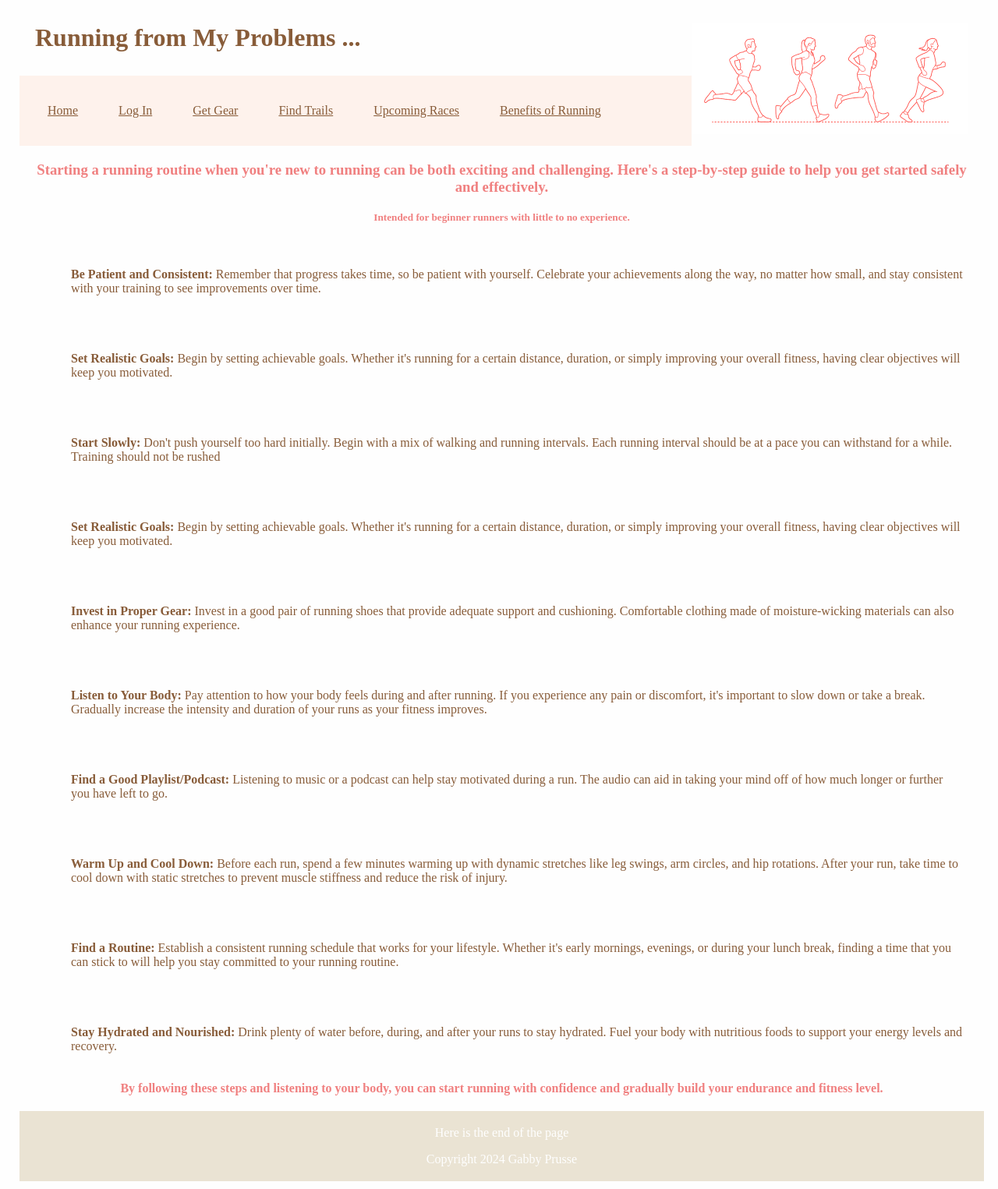
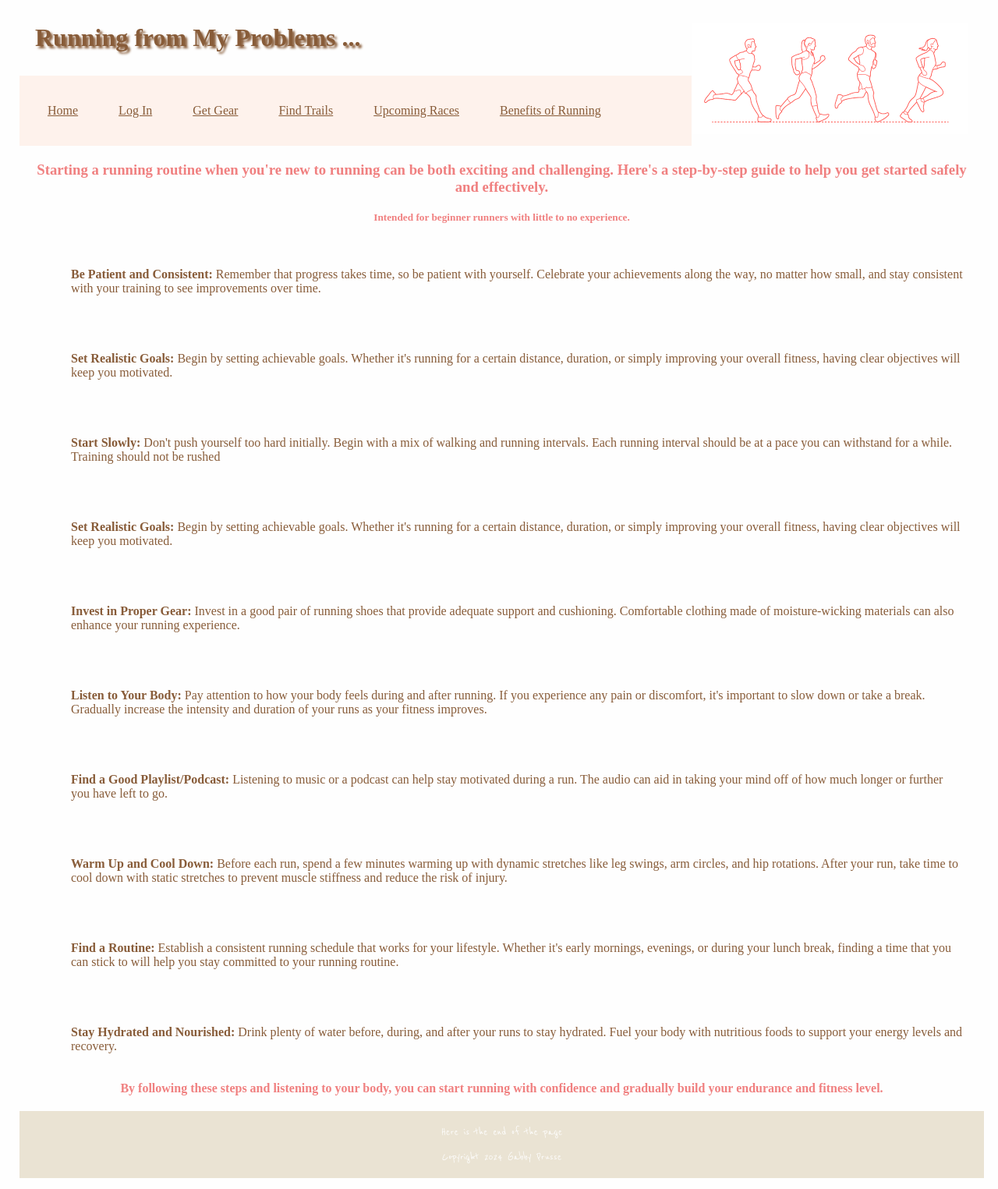
Before and after one commit to gabbyprusse/CS408_WebPage, a PHP site: page /main.php in a window 1280 px wide. Shown: the whole page at 78% size. Run offline with PHP 8.4, Linux system fonts and the light colour scheme.

Commit message:
google font

```diff
--- a/About.css
+++ b/About.css
@@ -61,7 +61,7 @@ h3, h4, h5 {
 }
 
 footer {
-    font-family: Didot, serif;
+    font-family: "Reenie Beanie", cursive;
     text-align: center;
     padding: 3px;
     margin: 10px;
--- a/About.php
+++ b/About.php
@@ -5,6 +5,9 @@
     <title>Running for NonRunners</title>
     <link rel="icon" href="favicon.png">
     <link rel="stylesheet" href="About.css">
+    <link rel="preconnect" href="https://fonts.googleapis.com">
+    <link rel="preconnect" href="https://fonts.gstatic.com" crossorigin>
+    <link href="https://fonts.googleapis.com/css2?family=Reenie+Beanie&display=swap" rel="stylesheet">
 </head>
 <body>
 <?php require_once "header.php";
--- a/NewUser.css
+++ b/NewUser.css
@@ -73,7 +73,7 @@ label, input, form {
 }
 
 footer {
-    font-family: Didot, serif;
+    font-family: "Reenie Beanie", cursive;
     text-align: center;
     padding: 3px;
     margin: 10px;
--- a/NewUser.php
+++ b/NewUser.php
@@ -4,6 +4,9 @@
         <title>New User</title>
         <link rel="icon" href="favicon.png">
         <link rel="stylesheet" href="NewUser.css">
+    <link rel="preconnect" href="https://fonts.googleapis.com">
+    <link rel="preconnect" href="https://fonts.gstatic.com" crossorigin>
+    <link href="https://fonts.googleapis.com/css2?family=Reenie+Beanie&display=swap" rel="stylesheet">
     </head>
 
     <body>
--- a/Profile.css
+++ b/Profile.css
@@ -54,7 +54,7 @@ strong, .benefits, .profileTitle {
 }
 
 footer {
-    font-family: Didot, serif;
+    font-family: "Reenie Beanie", cursive;
     text-align: center;
     padding: 3px;
     background-color: #eae3d3;
--- a/Profile.php
+++ b/Profile.php
@@ -4,6 +4,9 @@
     <title>Profile</title>
     <link rel="icon" href="favicon.png">
     <link rel="stylesheet" href="Profile.css">
+    <link rel="preconnect" href="https://fonts.googleapis.com">
+    <link rel="preconnect" href="https://fonts.gstatic.com" crossorigin>
+    <link href="https://fonts.googleapis.com/css2?family=Reenie+Beanie&display=swap" rel="stylesheet">
 </head>
 <body>
 
--- a/SignIn.css
+++ b/SignIn.css
@@ -71,7 +71,7 @@ form {
 }
 
 footer {
-    font-family: Didot, serif;
+    font-family: "Reenie Beanie", cursive;
     text-align: center;
     padding: 3px;
     margin: 10px;
--- a/SignIn.php
+++ b/SignIn.php
@@ -5,6 +5,9 @@
     <title>Sign In</title>
   <link rel="icon" href="favicon.png">
   <link rel="stylesheet" href="SignIn.css">
+    <link rel="preconnect" href="https://fonts.googleapis.com">
+    <link rel="preconnect" href="https://fonts.gstatic.com" crossorigin>
+    <link href="https://fonts.googleapis.com/css2?family=Reenie+Beanie&display=swap" rel="stylesheet">
 </head>
 <body>
 <?php
--- a/header.php
+++ b/header.php
@@ -1,5 +1,7 @@
 
-  <h1>Running from My Problems ...<img src="img.png" alt="cool pic"></h1>
+</head>
+<body>
+<h1 id="title">Running from My Problems ...<img src="img.png" alt="cool pic"></h1>
 
     <ul class="MainPage">
         <li><a href="main.php">Home</a> </li>
--- a/main.php
+++ b/main.php
@@ -5,6 +5,9 @@
     <title>Running for NonRunners</title>
     <link rel="icon" href="favicon.png">
     <link rel="stylesheet" href="styles.css">
+    <link rel="preconnect" href="https://fonts.googleapis.com">
+    <link rel="preconnect" href="https://fonts.gstatic.com" crossorigin>
+    <link href="https://fonts.googleapis.com/css2?family=Reenie+Beanie&display=swap" rel="stylesheet">
 </head>
 <body>
     <?php require_once "header.php";
--- a/styles.css
+++ b/styles.css
@@ -2,6 +2,10 @@ body {
     background-color: #FEFEFE;
     margin-left: 15px;
 }
+#title{
+    text-shadow: 3px 3px 3px;
+}
+
 h1 {
     font-family: Didot, serif;
     margin: 30px;
@@ -53,7 +57,7 @@ h3, h4, h5 {
 }
 
 footer {
-    font-family: Didot, serif;
+    font-family: "Reenie Beanie", cursive;
     text-align: center;
     padding: 3px;
     margin: 10px;
```
